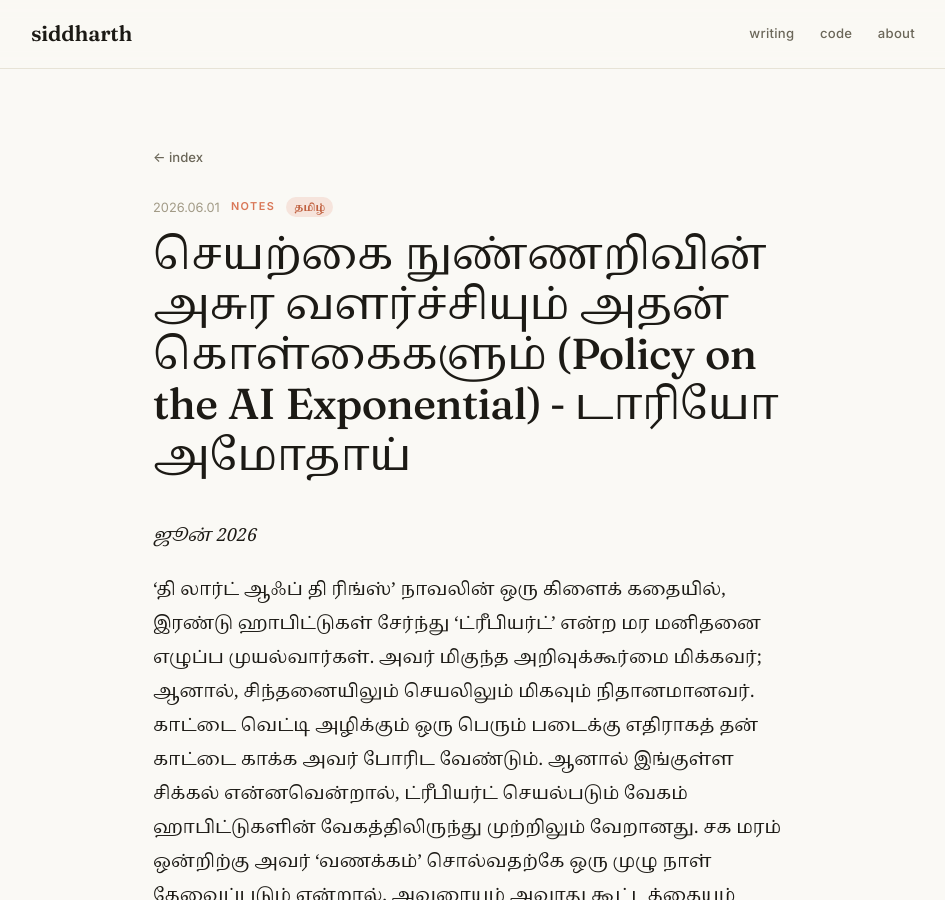
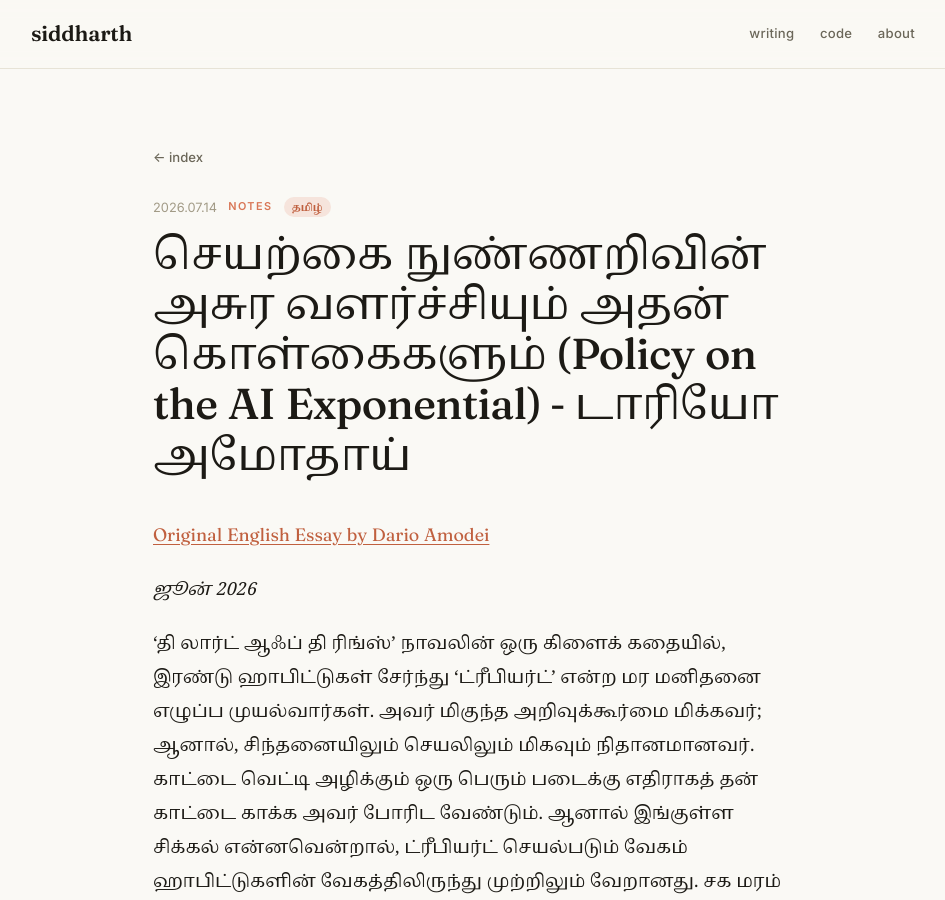
Before and after one commit to neotamizhan/neotamizhan.github.io, a Jekyll site: the page built from _posts/2026-07-14-policy-on-the-ai-exponential-ta.md, in a window 1280 px wide and 900 px high. Shown: the whole window, without its empty margins (167-1112 px from the left). Built offline with Jekyll 4.4.1, drawn with Linux system fonts in a browser that asks for light colours.

Commit message:
Update policy on AI exponential

```diff
--- a/_posts/2026-07-14-policy-on-the-ai-exponential-ta.md
+++ b/_posts/2026-07-14-policy-on-the-ai-exponential-ta.md
@@ -1,12 +1,14 @@
 ---
 layout: post
 title: "செயற்கை நுண்ணறிவின் அசுர வளர்ச்சியும் அதன் கொள்கைகளும் (Policy on the AI Exponential) - டாரியோ அமோதாய்"
-date: 2026-06-01
+date: 2026-07-14
 lang: ta
 categories: [ai-policy]
 tags: [AI, policy, governance, risk]
 excerpt: "ஜூன் 2026 — செயற்கை நுண்ணறிவின் அசுர வளர்ச்சிக்கு ஏற்ப நமது கொள்கை கட்டமைப்புகளை மறுவடிவமைக்க வேண்டிய அவசியம் குறித்து அந்திராபிக் நிறுவனத்தின் தலைவர் டாரியோ அமோதாய் எழுதிய கட்டுரையின் தமிழாக்கம."
 ---
+
+[Original English Essay by Dario Amodei](https://darioamodei.com/post/policy-on-the-ai-exponential)
 
 *ஜூன் 2026*
 
```
